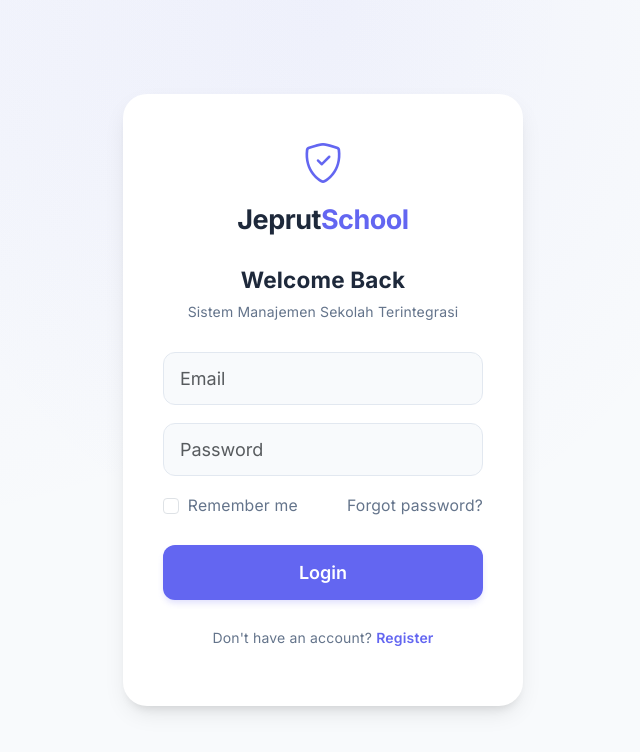
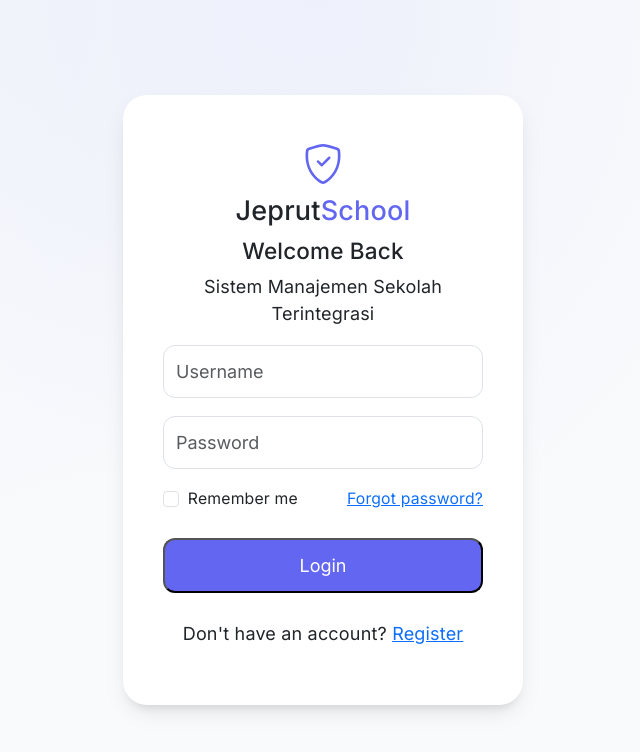
Before and after one commit to zee1140/Sistem_informasi_sekolah_FE, a Vue app: page / in a window 1280 px wide. Shown: the top 752 px of the page, without its empty margins (317-957 px from the left). Built offline with nearby package versions, Linux system fonts and the light colour scheme.

Commit message:
update API

```diff
--- /dev/null
+++ b/src/service/auth.js
@@ -0,0 +1,5 @@
+import api from './axios'
+
+export const login = (data) => {
+  return api.post('/auth/login', data) // ✅ jangan /api/login
+}
--- a/src/service/axios.js
+++ b/src/service/axios.js
@@ -1,19 +1,20 @@
-// src/services/axios.js
 import axios from 'axios'
 
 const api = axios.create({
-  baseURL: 'http://localhost:3000', // ganti kalau backend kamu beda
+  baseURL: 'http://192.168.1.14:3000', // sesuaikan IP backend lu
   headers: {
     'Content-Type': 'application/json'
   }
 })
 
-// OPTIONAL: kalau mau pakai token
+// otomatis kirim token
 api.interceptors.request.use(config => {
   const token = localStorage.getItem('token')
+
   if (token) {
     config.headers.Authorization = `Bearer ${token}`
   }
+
   return config
 })
 
--- a/src/views/Login.vue
+++ b/src/views/Login.vue
@@ -11,38 +11,116 @@
       <h5 class="title">Welcome Back</h5>
       <p class="subtitle">Sistem Manajemen Sekolah Terintegrasi</p>
 
+      <!-- USERNAME -->
       <div class="mb-3">
-        <input type="email" class="form-control input" placeholder="Email">
+        <input
+          v-model="username"
+          type="text"
+          class="form-control input"
+          placeholder="Username"
+        />
       </div>
 
+      <!-- PASSWORD -->
       <div class="mb-3">
-        <input type="password" class="form-control input" placeholder="Password">
+        <input
+          v-model="password"
+          type="password"
+          class="form-control input"
+          placeholder="Password"
+        />
       </div>
 
       <div class="d-flex justify-content-between mb-4 small">
         <label class="remember">
-          <input type="checkbox" class="form-check-input me-1"> Remember me
+          <input type="checkbox" class="form-check-input me-1" />
+          Remember me
         </label>
-        <router-link to="/forgot" class="forgot">Forgot password?</router-link>
+        <router-link to="/forgot" class="forgot">
+          Forgot password?
+        </router-link>
       </div>
 
-      <button @click="goToDashboard" class="login-btn w-100">Login</button>
+      <!-- BUTTON -->
+      <button
+        @click="handleLogin"
+        class="login-btn w-100"
+        :disabled="loading"
+      >
+        {{ loading ? 'Loading...' : 'Login' }}
+      </button>
+
+      <!-- ERROR -->
+      <p v-if="error" class="error-text">
+        {{ error }}
+      </p>
 
       <p class="register-text mt-4">
         Don't have an account?
-        <router-link to="/register" class="register-link">Register</router-link>
+        <router-link to="/register" class="register-link">
+          Register
+        </router-link>
       </p>
     </div>
   </div>
 </template>
 
 <script>
+import { login } from '../service/auth'
+
 export default {
   name: 'Login',
+  data() {
+    return {
+      username: '',
+      password: '',
+      error: '',
+      loading: false
+    }
+  },
   methods: {
-    goToDashboard() {
-      // Langsung pindah ke halaman dashboard/home
-      this.$router.push('/dashboard')
+    async handleLogin() {
+      this.error = ''
+      this.loading = true
+
+      // 🔍 DEBUG INPUT
+      console.log('INPUT USERNAME:', this.username)
+      console.log('INPUT PASSWORD:', this.password)
+
+      try {
+        const res = await login({
+          username: this.username,
+          password: this.password
+        })
+
+        // 🔍 DEBUG RESPONSE
+        console.log('RESPONSE BACKEND:', res.data)
+
+        // simpan token
+        localStorage.setItem('token', res.data.token)
+
+        // simpan user (kalau ada)
+        if (res.data.user) {
+          localStorage.setItem('user', JSON.stringify(res.data.user))
+        }
+
+        console.log('TOKEN DISIMPAN:', localStorage.getItem('token'))
+
+        // redirect
+        this.$router.push('/dashboard')
+
+      } catch (err) {
+        // 🔍 DEBUG ERROR
+        console.log('ERROR FULL:', err)
+        console.log('ERROR RESPONSE:', err.response)
+        console.log('ERROR DATA:', err.response?.data)
+
+        this.error =
+          err.response?.data?.message ||
+          'Login gagal, cek username/password'
+      } finally {
+        this.loading = false
+      }
     }
   }
 }
@@ -50,10 +128,7 @@ export default {
 
 <style scoped>
 @import url('https://fonts.googleapis.com/css2?family=Inter:wght@300;400;500;600;700&display=swap');
-.login-wrapper {
-  width: 100vw; /* paksa full layar */
-  min-height: 100vh;
-}
+
 .login-wrapper {
   position: fixed;
   inset: 0;
@@ -62,7 +137,6 @@ export default {
   justify-content: center;
   align-items: center;
   background-color: #f8fafc;
-  /* Aksen halus warna Indigo di latar belakang */
   background-image: radial-gradient(at 0% 0%, rgba(99, 102, 241, 0.05) 0, transparent 50%),
                     radial-gradient(at 50% 0%, rgba(99, 102, 241, 0.05) 0, transparent 50%);
   font-family: 'Inter', sans-serif;
@@ -74,106 +148,35 @@ export default {
   padding: 40px;
   border-radius: 24px;
   background: #ffffff;
-  box-shadow: 0 10px 25px -5px rgba(0, 0, 0, 0.1), 0 8px 10px -6px rgba(0, 0, 0, 0.1);
+  box-shadow: 0 10px 25px -5px rgba(0, 0, 0, 0.1),
+              0 8px 10px -6px rgba(0, 0, 0, 0.1);
   text-align: center;
-}
-
-.brand-header {
-  margin-bottom: 30px;
 }
 
 .brand-icon {
   font-size: 40px;
-  /* Warna Indigo sesuai Dashboard */
   color: #6366f1;
-  margin-bottom: 10px;
-}
-
-.brand-name {
-  font-weight: 700;
-  color: #1e293b;
-  letter-spacing: -0.5px;
 }
 
 .brand-name span {
-  /* Warna Indigo untuk teks 'School' */
   color: #6366f1;
-}
-
-.animate-in {
-  animation: slideUp 0.6s ease-out;
-}
-
-@keyframes slideUp {
-  from { opacity: 0; transform: translateY(20px); }
-  to { opacity: 1; transform: translateY(0); }
-}
-
-.title {
-  font-weight: 700;
-  color: #1e293b;
-  margin-bottom: 8px;
-}
-
-.subtitle {
-  color: #64748b;
-  font-size: 14px;
-  margin-bottom: 30px;
 }
 
 .input {
   border-radius: 12px;
-  padding: 12px 16px;
-  border: 1px solid #e2e8f0;
-  background-color: #f8fafc;
-  transition: all 0.2s;
-}
-
-.input:focus {
-  /* Border warna Indigo saat diklik */
-  border-color: #6366f1;
-  background-color: #fff;
-  box-shadow: 0 0 0 4px rgba(99, 102, 241, 0.1);
-  outline: none;
-}
-
-.remember, .forgot {
-  color: #64748b;
-  text-decoration: none;
-}
-
-.forgot:hover {
-  color: #6366f1;
-  text-decoration: underline;
+  padding: 12px;
 }
 
 .login-btn {
-  /* Menggunakan warna utama dashboard */
   background-color: #6366f1;
   color: white;
   border-radius: 12px;
-  padding: 14px;
-  border: none;
-  font-weight: 600;
-  transition: all 0.2s ease;
-  box-shadow: 0 4px 6px -1px rgba(99, 102, 241, 0.2);
+  padding: 12px;
 }
 
-.login-btn:hover {
-  /* Warna sedikit lebih gelap saat hover */
-  background-color: #4f46e5;
-  transform: translateY(-1px);
-  box-shadow: 0 10px 15px -3px rgba(99, 102, 241, 0.3);
-}
-
-.register-text {
-  font-size: 14px;
-  color: #64748b;
-}
-
-.register-link {
-  color: #6366f1;
-  font-weight: 600;
-  text-decoration: none;
+.error-text {
+  color: red;
+  font-size: 13px;
+  margin-top: 10px;
 }
 </style>
```
